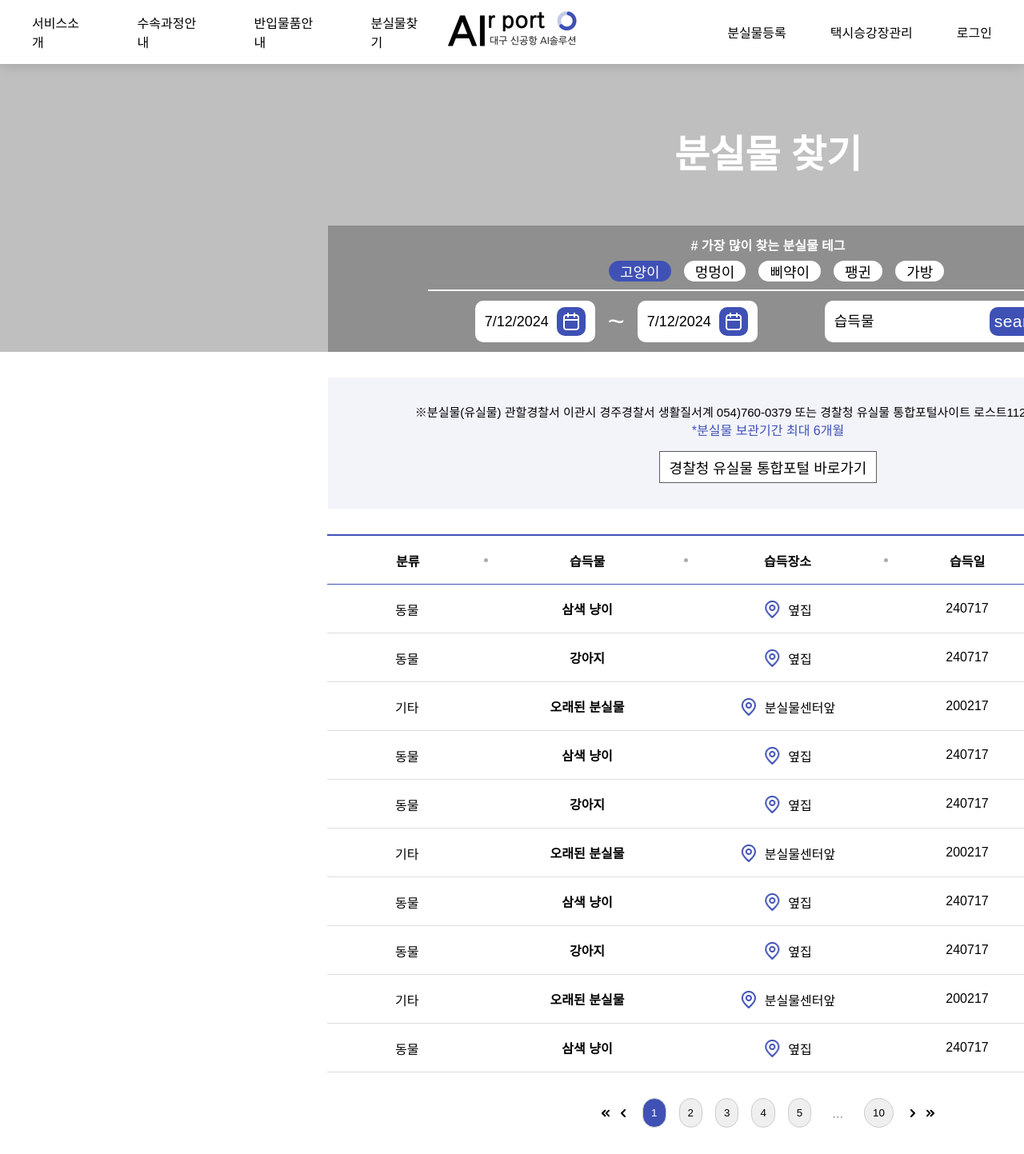
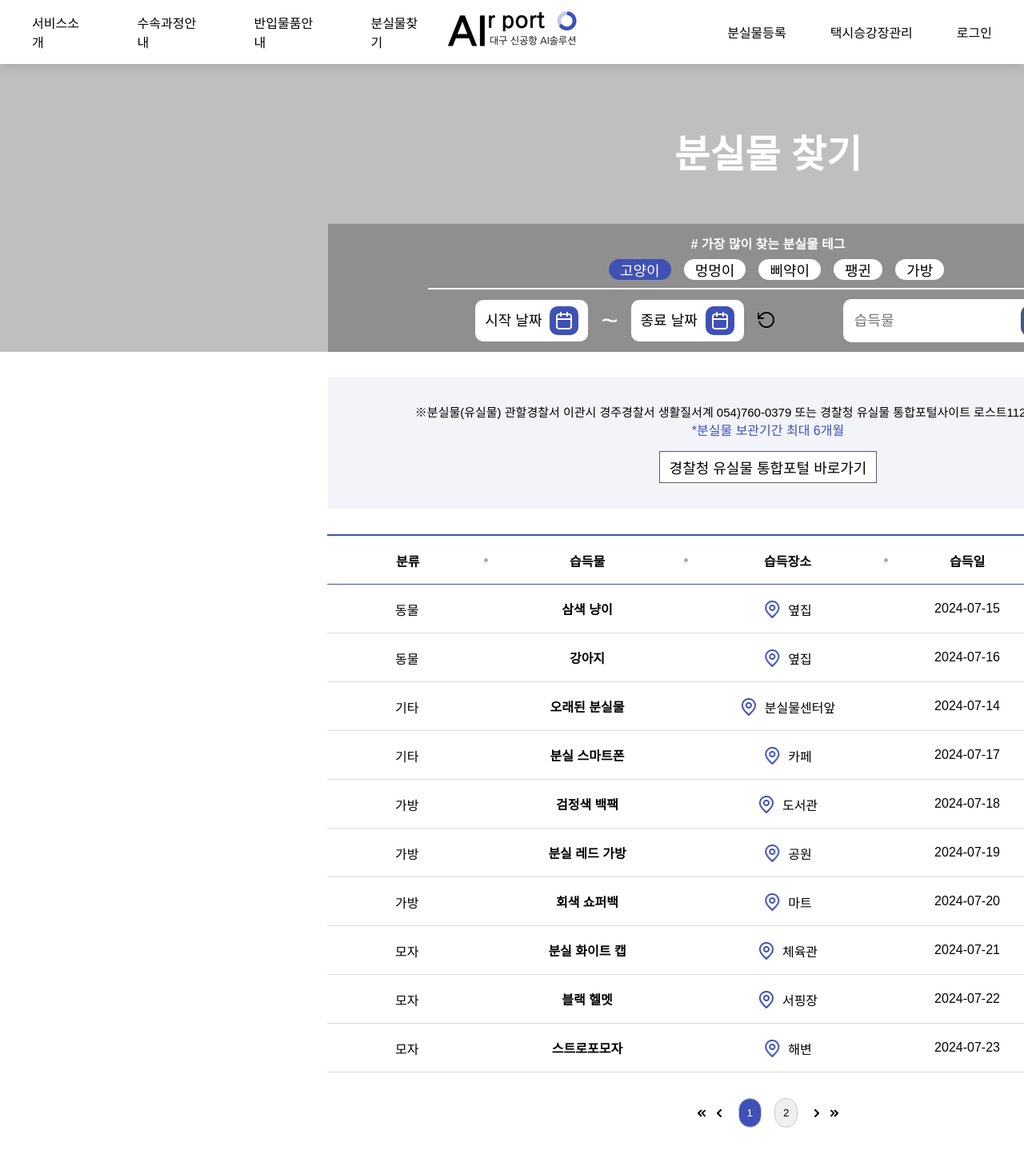
Before and after one commit to TAK6337/frontend, a React (Create React App) app in the folder frontend/: page /Lost in a window 1280 px wide. Shown: the whole page at 80% size. Built offline with nearby package versions, Linux system fonts and the light colour scheme.

Commit message:
분실물 완

```diff
--- a/frontend/src/components/Lost.js
+++ b/frontend/src/components/Lost.js
@@ -1,4 +1,4 @@
-import React, { useState, use } from 'react';
+import React, { useState, useRef, useEffect } from 'react';
 import '../styles/Lost.css';
 import NavigationBar from "./NavigationBar";
 import Calendar from 'react-calendar'; // react-calendar 라이브러리 import
@@ -7,154 +7,52 @@ function Lost() {
     const itemsPerPage = 10;
     const [currentPage, setCurrentPage] = useState(1);
     const items = [
-        { category: '동물', name: '삼색 냥이', place: '옆집', date: '240717', status: '보관중' },
-        { category: '동물', name: '강아지', place: '옆집', date: '240717', status: '반환완료' },
-        { category: '기타', name: '오래된 분실물', place: '분실물센터앞', date: '200217', status: '경찰청 이관' },
-        { category: '동물', name: '삼색 냥이', place: '옆집', date: '240717', status: '보관중' },
-        { category: '동물', name: '강아지', place: '옆집', date: '240717', status: '반환완료' },
-        { category: '기타', name: '오래된 분실물', place: '분실물센터앞', date: '200217', status: '경찰청 이관' },
-        { category: '동물', name: '삼색 냥이', place: '옆집', date: '240717', status: '보관중' },
-        { category: '동물', name: '강아지', place: '옆집', date: '240717', status: '반환완료' },
-        { category: '기타', name: '오래된 분실물', place: '분실물센터앞', date: '200217', status: '경찰청 이관' },
-        { category: '동물', name: '삼색 냥이', place: '옆집', date: '240717', status: '보관중' },
-        { category: '동물', name: '강아지', place: '옆집', date: '240717', status: '반환완료' },
-        { category: '기타', name: '오래된 분실물', place: '분실물센터앞', date: '200217', status: '경찰청 이관' },
-        { category: '동물', name: '삼색 냥이', place: '옆집', date: '240717', status: '보관중' },
-        { category: '동물', name: '강아지', place: '옆집', date: '240717', status: '반환완료' },
-        { category: '기타', name: '오래된 분실물', place: '분실물센터앞', date: '200217', status: '경찰청 이관' },
-        { category: '동물', name: '삼색 냥이', place: '옆집', date: '240717', status: '보관중' },
-        { category: '동물', name: '강아지', place: '옆집', date: '240717', status: '반환완료' },
-        { category: '기타', name: '오래된 분실물', place: '분실물센터앞', date: '200217', status: '경찰청 이관' },
-        { category: '동물', name: '삼색 냥이', place: '옆집', date: '240717', status: '보관중' },
-        { category: '동물', name: '강아지', place: '옆집', date: '240717', status: '반환완료' },
-        { category: '기타', name: '오래된 분실물', place: '분실물센터앞', date: '200217', status: '경찰청 이관' },
-        { category: '동물', name: '삼색 냥이', place: '옆집', date: '240717', status: '보관중' },
-        { category: '동물', name: '강아지', place: '옆집', date: '240717', status: '반환완료' },
-        { category: '기타', name: '오래된 분실물', place: '분실물센터앞', date: '200217', status: '경찰청 이관' },
-        { category: '동물', name: '삼색 냥이', place: '옆집', date: '240717', status: '보관중' },
-        { category: '동물', name: '강아지', place: '옆집', date: '240717', status: '반환완료' },
-        { category: '기타', name: '오래된 분실물', place: '분실물센터앞', date: '200217', status: '경찰청 이관' },
-        { category: '동물', name: '삼색 냥이', place: '옆집', date: '240717', status: '보관중' },
-        { category: '동물', name: '강아지', place: '옆집', date: '240717', status: '반환완료' },
-        { category: '기타', name: '오래된 분실물', place: '분실물센터앞', date: '200217', status: '경찰청 이관' },
-        { category: '동물', name: '삼색 냥이', place: '옆집', date: '240717', status: '보관중' },
-        { category: '동물', name: '강아지', place: '옆집', date: '240717', status: '반환완료' },
-        { category: '기타', name: '오래된 분실물', place: '분실물센터앞', date: '200217', status: '경찰청 이관' },
-        { category: '동물', name: '삼색 냥이', place: '옆집', date: '240717', status: '보관중' },
-        { category: '동물', name: '강아지', place: '옆집', date: '240717', status: '반환완료' },
-        { category: '기타', name: '오래된 분실물', place: '분실물센터앞', date: '200217', status: '경찰청 이관' },
-        { category: '동물', name: '삼색 냥이', place: '옆집', date: '240717', status: '보관중' },
-        { category: '동물', name: '강아지', place: '옆집', date: '240717', status: '반환완료' },
-        { category: '기타', name: '오래된 분실물', place: '분실물센터앞', date: '200217', status: '경찰청 이관' },
-        { category: '동물', name: '삼색 냥이', place: '옆집', date: '240717', status: '보관중' },
-        { category: '동물', name: '강아지', place: '옆집', date: '240717', status: '반환완료' },
-        { category: '기타', name: '오래된 분실물', place: '분실물센터앞', date: '200217', status: '경찰청 이관' },
-        { category: '동물', name: '삼색 냥이', place: '옆집', date: '240717', status: '보관중' },
-        { category: '동물', name: '강아지', place: '옆집', date: '240717', status: '반환완료' },
-        { category: '기타', name: '오래된 분실물', place: '분실물센터앞', date: '200217', status: '경찰청 이관' },
-        { category: '동물', name: '강아지', place: '옆집', date: '240717', status: '반환완료' },
-        { category: '기타', name: '오래된 분실물', place: '분실물센터앞', date: '200217', status: '경찰청 이관' },
-        { category: '동물', name: '삼색 냥이', place: '옆집', date: '240717', status: '보관중' },
-        { category: '동물', name: '강아지', place: '옆집', date: '240717', status: '반환완료' },
-        { category: '기타', name: '오래된 분실물', place: '분실물센터앞', date: '200217', status: '경찰청 이관' },
-        { category: '동물', name: '삼색 냥이', place: '옆집', date: '240717', status: '보관중' },
-        { category: '동물', name: '강아지', place: '옆집', date: '240717', status: '반환완료' },
-        { category: '기타', name: '오래된 분실물', place: '분실물센터앞', date: '200217', status: '경찰청 이관' },
-        { category: '동물', name: '삼색 냥이', place: '옆집', date: '240717', status: '보관중' },
-        { category: '동물', name: '강아지', place: '옆집', date: '240717', status: '반환완료' },
-        { category: '기타', name: '오래된 분실물', place: '분실물센터앞', date: '200217', status: '경찰청 이관' },
-        { category: '동물', name: '삼색 냥이', place: '옆집', date: '240717', status: '보관중' },
-        { category: '동물', name: '강아지', place: '옆집', date: '240717', status: '반환완료' },
-        { category: '기타', name: '오래된 분실물', place: '분실물센터앞', date: '200217', status: '경찰청 이관' },
-        { category: '동물', name: '삼색 냥이', place: '옆집', date: '240717', status: '보관중' },
-        { category: '동물', name: '강아지', place: '옆집', date: '240717', status: '반환완료' },
-        { category: '기타', name: '오래된 분실물', place: '분실물센터앞', date: '200217', status: '경찰청 이관' },
-        { category: '동물', name: '강아지', place: '옆집', date: '240717', status: '반환완료' },
-        { category: '기타', name: '오래된 분실물', place: '분실물센터앞', date: '200217', status: '경찰청 이관' },
-        { category: '동물', name: '삼색 냥이', place: '옆집', date: '240717', status: '보관중' },
-        { category: '동물', name: '강아지', place: '옆집', date: '240717', status: '반환완료' },
-        { category: '기타', name: '오래된 분실물', place: '분실물센터앞', date: '200217', status: '경찰청 이관' },
-        { category: '동물', name: '삼색 냥이', place: '옆집', date: '240717', status: '보관중' },
-        { category: '동물', name: '강아지', place: '옆집', date: '240717', status: '반환완료' },
-        { category: '기타', name: '오래된 분실물', place: '분실물센터앞', date: '200217', status: '경찰청 이관' },
-        { category: '동물', name: '삼색 냥이', place: '옆집', date: '240717', status: '보관중' },
-        { category: '동물', name: '강아지', place: '옆집', date: '240717', status: '반환완료' },
-        { category: '기타', name: '오래된 분실물', place: '분실물센터앞', date: '200217', status: '경찰청 이관' },
-        { category: '동물', name: '삼색 냥이', place: '옆집', date: '240717', status: '보관중' },
-        { category: '동물', name: '강아지', place: '옆집', date: '240717', status: '반환완료' },
-        { category: '기타', name: '오래된 분실물', place: '분실물센터앞', date: '200217', status: '경찰청 이관' },
-        { category: '동물', name: '삼색 냥이', place: '옆집', date: '240717', status: '보관중' },
-        { category: '동물', name: '강아지', place: '옆집', date: '240717', status: '반환완료' },
-        { category: '기타', name: '오래된 분실물', place: '분실물센터앞', date: '200217', status: '경찰청 이관' },
-        { category: '동물', name: '강아지', place: '옆집', date: '240717', status: '반환완료' },
-        { category: '기타', name: '오래된 분실물', place: '분실물센터앞', date: '200217', status: '경찰청 이관' },
-        { category: '동물', name: '삼색 냥이', place: '옆집', date: '240717', status: '보관중' },
-        { category: '동물', name: '강아지', place: '옆집', date: '240717', status: '반환완료' },
-        { category: '기타', name: '오래된 분실물', place: '분실물센터앞', date: '200217', status: '경찰청 이관' },
-        { category: '동물', name: '삼색 냥이', place: '옆집', date: '240717', status: '보관중' },
-        { category: '동물', name: '강아지', place: '옆집', date: '240717', status: '반환완료' },
-        { category: '기타', name: '오래된 분실물', place: '분실물센터앞', date: '200217', status: '경찰청 이관' },
-        { category: '동물', name: '삼색 냥이', place: '옆집', date: '240717', status: '보관중' },
-        { category: '동물', name: '강아지', place: '옆집', date: '240717', status: '반환완료' },
-        { category: '기타', name: '오래된 분실물', place: '분실물센터앞', date: '200217', status: '경찰청 이관' },
-        { category: '동물', name: '삼색 냥이', place: '옆집', date: '240717', status: '보관중' },
-        { category: '동물', name: '강아지', place: '옆집', date: '240717', status: '반환완료' },
-        { category: '기타', name: '오래된 분실물', place: '분실물센터앞', date: '200217', status: '경찰청 이관' },
-        { category: '동물', name: '삼색 냥이', place: '옆집', date: '240717', status: '보관중' },
-        { category: '동물', name: '강아지', place: '옆집', date: '240717', status: '반환완료' },
-        { category: '기타', name: '오래된 분실물', place: '분실물센터앞', date: '200217', status: '경찰청 이관' },
+        { category: '동물', name: '삼색 냥이', place: '옆집', date: '2024-07-15', status: '보관중' },
+        { category: '동물', name: '강아지', place: '옆집', date: '2024-07-16', status: '반환완료' },
+        { category: '기타', name: '오래된 분실물', place: '분실물센터앞', date: '2024-07-14', status: '경찰청 이관' },
+        { category: '기타', name: '분실 스마트폰', place: '카페', date: '2024-07-17', status: '보관중' },
+        { category: '가방', name: '검정색 백팩', place: '도서관', date: '2024-07-18', status: '보관중' },
+        { category: '가방', name: '분실 레드 가방', place: '공원', date: '2024-07-19', status: '보관중' },
+        { category: '가방', name: '회색 쇼퍼백', place: '마트', date: '2024-07-20', status: '보관중' },
+        { category: '모자', name: '분실 화이트 캡', place: '체육관', date: '2024-07-21', status: '보관중' },
+        { category: '모자', name: '블랙 헬멧', place: '서핑장', date: '2024-07-22', status: '보관중' },
+        { category: '모자', name: '스트로포모자', place: '해변', date: '2024-07-23', status: '보관중' },
+        { category: '서류', name: '주민등록증', place: '사무실', date: '2024-07-24', status: '보관중' },
+        { category: '서류', name: '운전면허증', place: '차량', date: '2024-07-25', status: '보관중' },
+        { category: '서류', name: '학생증', place: '학교', date: '2024-07-26', status: '보관중' },
+        { category: '전자기기', name: '아이폰', place: '카페', date: '2024-07-27', status: '보관중' },
+        { category: '전자기기', name: '갤럭시 태블릿', place: '도서관', date: '2024-07-28', status: '보관중' },
         // 추가 항목들...
     ];
 
-    const totalPages = Math.ceil(items.length / itemsPerPage);
+
+
 
     const handlePrevPage = () => {
         setCurrentPage((prev) => Math.max(prev - 1, 1));
     };
 
     const handleNextPage = () => {
-        setCurrentPage((prev) => Math.min(prev + 1, totalPages));
+        const totalPages = Math.ceil(filteredItems.length / itemsPerPage);
+        setCurrentPage(prevPage => Math.min(prevPage + 1, totalPages));
     };
     const handleLastPage = () => {
+        const totalPages = Math.ceil(filteredItems.length / itemsPerPage);
         setCurrentPage(totalPages);
     };
     const handleFirstPage = () => {
         setCurrentPage(1);
     };
 
-    const displayedItems = items.slice(
-        (currentPage - 1) * itemsPerPage,
-        currentPage * itemsPerPage
-    );
+
     const getPageNumbers = () => {
+        const totalItems = filteredItems.length;
+        const totalPages = Math.ceil(totalItems / itemsPerPage);
+        const maxVisiblePages = 5;
         const pageNumbers = [];
-        const maxVisiblePages = 5; // Maximum number of visible page buttons
 
-        if (totalPages <= maxVisiblePages) {
-            for (let i = 1; i <= totalPages; i++) {
+        for (let i = 1; i <= Math.min(totalPages, maxVisiblePages); i++) {
             pageNumbers.push(i);
-            }
-        } else {
-            let startPage = Math.max(1, currentPage - Math.floor(maxVisiblePages / 2));
-            let endPage = Math.min(totalPages, startPage + maxVisiblePages - 1);
-
-            if (startPage > 1) {
-                pageNumbers.push(1);
-                if (startPage > 2) {
-                    pageNumbers.push('...');
-                }
-            }
-
-            for (let i = startPage; i <= endPage; i++) {
-                pageNumbers.push(i);
-            }
-
-            if (endPage < totalPages) {
-                if (endPage < totalPages - 1) {
-                    pageNumbers.push('...');
-                }
-                pageNumbers.push(totalPages);
-            }
         }
 
         return pageNumbers;
@@ -164,11 +62,27 @@ function Lost() {
     };
 
 
-    const [startDate, setStartDate] = useState(new Date()); // 시작 날짜 상태
-    const [endDate, setEndDate] = useState(new Date()); // 종료 날짜 상태
+    const [startDate, setStartDate] = useState(null); // 시작 날짜 상태
+    const [endDate, setEndDate] = useState(null); // 종료 날짜 상태
     const [showStartDateCalendar, setShowStartDateCalendar] = useState(false); // 시작 날짜 달력 표시 여부 상태
     const [showEndDateCalendar, setShowEndDateCalendar] = useState(false); // 종료 날짜 달력 표시 여부 상태
 
+    const calendarRef = useRef(null);
+
+    useEffect(() => {
+        const handleClickOutside = (event) => {
+            if (calendarRef.current && !calendarRef.current.contains(event.target)) {
+                setShowStartDateCalendar(false);
+                setShowEndDateCalendar(false);
+            }
+        };
+
+        document.addEventListener('mousedown', handleClickOutside);
+
+        return () => {
+            document.removeEventListener('mousedown', handleClickOutside);
+        };
+    }, []);
     const handleStartDateChange = (date) => {
         setStartDate(date); // 시작 날짜 업데이트
         setShowStartDateCalendar(false); // 시작 날짜 달력 숨기기
@@ -180,11 +94,51 @@ function Lost() {
     };
 
     const handleEndDateCalendarClick = () => {
-        setShowEndDateCalendar(!showEndDateCalendar); // 달력 표시 여부 토글
+        setShowEndDateCalendar(!showEndDateCalendar);
+        setShowStartDateCalendar(false);
     };
-    const handleStartDateChangeClick = () => {
-        setShowStartDateCalendar(!showStartDateCalendar); // 달력 표시 여부 토글
+
+    const handleStartDateCalendarClick = () => {
+        setShowStartDateCalendar(!showStartDateCalendar);
+        setShowEndDateCalendar(false);
     };
+    const [filteredItems, setFilteredItems] = useState(items);
+    const [searchTerm, setSearchTerm] = useState('');
+    const handleSearch = () => {
+        let filtered = items;
+
+        // 아이템 이름 필터링
+        if (searchTerm.trim() !== '') {
+            filtered = filtered.filter(item => item.name.toLowerCase().includes(searchTerm.toLowerCase()));
+        }
+
+        // 날짜 필터링
+        if (startDate && endDate) {
+            filtered = filtered.filter(item => {
+                const itemDate = new Date(item.date);
+                return itemDate >= startDate && itemDate <= endDate;
+            });
+        }
+        if (searchTerm.trim() === '' && (!startDate || !endDate)) {
+            filtered = items;
+        }
+
+        // 상태 업데이트
+        setFilteredItems(filtered);
+        setCurrentPage(1); // 검색 시 페이지를 첫 페이지로 설정
+    };
+
+
+    // 현재 페이지에 따라 보여질 아이템을 계산합니다.
+    const displayedItems = filteredItems.slice(
+        (currentPage - 1) * itemsPerPage,
+        currentPage * itemsPerPage
+    );
+    const handleResetDates = () => {
+        setStartDate(null);
+        setEndDate(null);
+    };
+
 
     return (
         <div className="lost">
@@ -219,39 +173,55 @@ function Lost() {
                             <div className="lost-date-cate">
                                 <div className="lost-date">
                                     <div className="lost-date-start">
-                                        <div className="lost-date-start-placeholder"
-                                             onClick={() => setShowStartDateCalendar(true)}>
-                                            {startDate.toLocaleDateString()}
+                                        <div
+                                            className="lost-date-start-placeholder"
+
+                                        >
+                                            {startDate ? startDate.toLocaleDateString() : '시작 날짜'}
                                         </div>
-                                        <div className="calendar-frame" onClick={handleStartDateChangeClick}>
+                                        <div className="calendar-frame" onClick={handleStartDateCalendarClick}>
                                             <img className="calendar2" src="/images/calendar.png" alt="calendar"/>
                                         </div>
+
+                                    </div>
                                     {showStartDateCalendar && (
-                                            <div className="calendar-popup">
+                                        <div className="calendar-popup" ref={calendarRef}>
                                             <Calendar onChange={handleStartDateChange} value={startDate}/>
                                         </div>
                                     )}
-                                    </div>
                                     <div className="lost-date-ing">~</div>
                                     <div className="lost-date-end">
-                                        <div className="lost-date-end-placeholder">
-                                        {endDate.toLocaleDateString()}
+                                        <div
+                                            className="lost-date-end-placeholder"
+
+                                        >
+                                            {endDate ? endDate.toLocaleDateString() : '종료 날짜'}
                                         </div>
                                         <div className="calendar-frame" onClick={handleEndDateCalendarClick}>
                                             <img className="calendar2" src="/images/calendar.png" alt="calendar"/>
                                         </div>
+
+                                    </div>
                                     {showEndDateCalendar && (
-                                            <div className="calendar-popup">
+                                        <div className="calendar-popup" ref={calendarRef}>
                                             <Calendar onChange={handleEndDateChange} value={endDate}/>
                                         </div>
                                     )}
-                                    </div>
+                                    <button className="calendar-refresh" onClick={handleResetDates}>
+                                        <img src="/images/refresh.png"/>
+                                    </button>
                                 </div>
                                 <div className="lost-cate">
-                                    <div className="lost-cate-placeholder">습득물</div>
-                                    <div className="search-frame">
-                                        <div className="search">search</div>
-                                    </div>
+                                    <input
+                                        type="text"
+                                        className="lost-cate-placeholder"
+                                        placeholder="습득물"
+                                        value={searchTerm}
+                                        onChange={(e) => setSearchTerm(e.target.value)}
+                                    />
+                                    <button className="search-frame" onClick={handleSearch}>
+                                        <img className="search" src="/images/search.png" alt="Search" />
+                                    </button>
                                 </div>
                             </div>
                         </div>
@@ -271,7 +241,7 @@ function Lost() {
                                 </span>
                             </span>
                         </div>
-                        <a href = 'https://www.lost112.go.kr/' className="lost-to-police-btn">
+                        <a href='https://www.lost112.go.kr/' className="lost-to-police-btn">
                             <div className="lost-to-police-btn-text">
                                 경찰청 유실물 통합포털 바로가기
                             </div>
--- a/frontend/src/styles/Lost.css
+++ b/frontend/src/styles/Lost.css
@@ -193,6 +193,7 @@
     flex-shrink: 0;
     position: relative;
     overflow: hidden;
+    cursor: pointer;
 }
 .calendar {
     flex-shrink: 0;
@@ -240,6 +241,7 @@
     height: 24px;
     position: relative;
     overflow: visible;
+
 }
 .calendar-popup {
     position: fixed;
@@ -259,7 +261,7 @@
     padding: 6px 12px 6px 12px;
     display: flex;
     flex-direction: row;
-    gap: 144px;
+    gap: 10px;
     align-items: center;
     justify-content: center;
     flex-shrink: 0;
@@ -273,11 +275,12 @@
     line-height: 40px;
     font-weight: 500;
     position: relative;
-    width: 50px;
+    width: 200px;
     display: flex;
     align-items: center;
     justify-content: flex-start;
     white-space: nowrap;
+    border:none;
 }
 .search-frame {
     background: #3f51b5;
@@ -291,6 +294,7 @@
     flex-shrink: 0;
     position: relative;
     overflow: hidden;
+    cursor:pointer;
 }
 .search {
     color: #ffffff;
@@ -1136,3 +1140,9 @@
     padding: 5px 10px;
     cursor: default; /* 포인터 제거 */
 }
+.calendar-refresh{
+    border: none;  /* 버튼 테두리 제거 */
+    background: none;  /* 버튼 배경 제거 */
+    padding: 0;  /* 기본 패딩 제거 */
+    cursor: pointer;  /* 커서를 포인터로 변경 */
+}
```
Also changed, not shown: frontend/public/images/search.png (added). Lines whose indentation alone changed are shown as unchanged.
